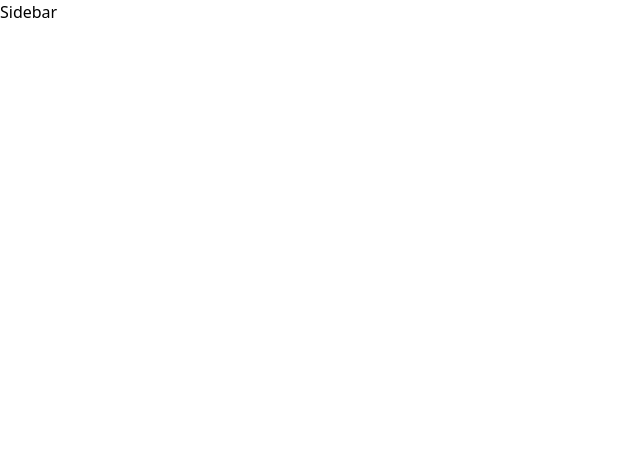
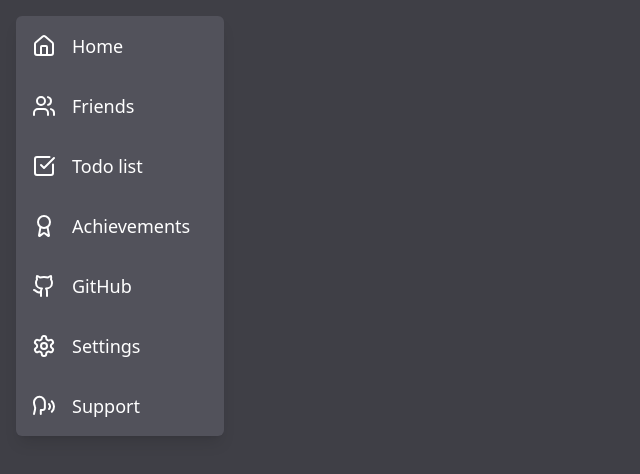
Before and after one commit to Goijil/Sidebar, a React (Vite) app: page / in a window 1280 px wide. Shown: the top 474 px of the page, without its empty margins (0-640 px from the left). Built offline with nearby package versions, Linux system fonts and the light colour scheme.

Commit message:
add:collapsed sidebar + hooks>useOutside

```diff
--- a/package.json
+++ b/package.json
@@ -10,6 +10,7 @@
     "preview": "vite preview"
   },
   "dependencies": {
+    "lucide-react": "^0.471.1",
     "react": "^18.3.1",
     "react-dom": "^18.3.1"
   },
--- a/src/App.tsx
+++ b/src/App.tsx
@@ -1,7 +1,11 @@
+import { Sidebar } from "./sidebar/Sidebar";
+
 export function App() {
   return (
     <>
-      <aside className="">Sidebar</aside>
+      <div className="absolute w-full h-full bg-zinc-700">
+        <Sidebar />
+      </div>
     </>
   );
 }
--- /dev/null
+++ b/src/hooks/useOutside.ts
@@ -0,0 +1,28 @@
+import { useEffect, useRef, useState } from "react";
+
+export const useOutside = () => {
+  const [isCollapsed, setIsCollapsed] = useState(false); // Состояние
+  const ref = useRef(null); // Ссылка на элемент
+
+  const toggleSidebar = () => setIsCollapsed((prev) => !prev);
+
+  // Обработчик кликов вне области
+  const handleClickOutside = (event) => {
+    if (ref.current && !ref.current.contains(event.target)) {
+      setIsCollapsed(false); // Закрываем меню
+    }
+  };
+
+  // Добавляем и удаляем обработчик событий
+  useEffect(() => {
+    if (isCollapsed) {
+      document.addEventListener("mousedown", handleClickOutside);
+    }
+    return () => {
+      document.removeEventListener("mousedown", handleClickOutside);
+    };
+  }, [isCollapsed]);
+
+  // Возвращаем необходимые значения и методы
+  return { ref, isCollapsed, toggleSidebar };
+};
--- /dev/null
+++ b/src/sidebar/Menu.tsx
@@ -0,0 +1,14 @@
+import { MenuItem } from "./MenuItem";
+import { MENU } from "./sidebar.data";
+
+export function Menu() {
+  return (
+    <>
+      <div className="flex flex-col">
+        {MENU.map((item) => (
+          <MenuItem item={item} key={item.link} />
+        ))}
+      </div>
+    </>
+  );
+}
--- /dev/null
+++ b/src/sidebar/MenuItem.tsx
@@ -0,0 +1,19 @@
+import { IMenuItem } from "./sidebar.types";
+
+export function MenuItem({ item }: { item: IMenuItem }) {
+  return (
+    <>
+      <a
+        href={item.link}
+        rel="noreferrer noopener"
+        target="_blank"
+        className="w-full"
+      >
+        <span className="flex items-center gap-x-4 hover:bg-zinc-500 p-4">
+          <item.icon />
+          {item.name}
+        </span>
+      </a>
+    </>
+  );
+}
--- /dev/null
+++ b/src/sidebar/Sidebar.tsx
@@ -0,0 +1,11 @@
+import { Menu } from "./Menu";
+
+export function Sidebar() {
+  return (
+    <>
+      <aside className="fixed text-white text-lg mt-4 ml-4 w-52 bg-zinc-600 shadow-lg rounded-md">
+        <Menu />
+      </aside>
+    </>
+  );
+}
--- /dev/null
+++ b/src/sidebar/sidebar.data.ts
@@ -0,0 +1,20 @@
+import {
+  Award,
+  Github,
+  Home,
+  Settings,
+  Speech,
+  SquareCheckBig,
+  Users,
+} from "lucide-react";
+import { IMenuItem } from "./sidebar.types";
+
+export const MENU: IMenuItem[] = [
+  { icon: Home, name: "Home", link: "/" },
+  { icon: Users, name: "Friends", link: "/friends" },
+  { icon: SquareCheckBig, name: "Todo list", link: "/todo" },
+  { icon: Award, name: "Achievements", link: "/achievements" },
+  { icon: Github, name: "GitHub", link: "/gitHub" },
+  { icon: Settings, name: "Settings", link: "/settings" },
+  { icon: Speech, name: "Support", link: "/support" },
+];
```
Also changed, not shown: src/sidebar/sidebar.types.ts (added, +7 -0 lines), 1 other file (tests, documents, lock files or other folders).
